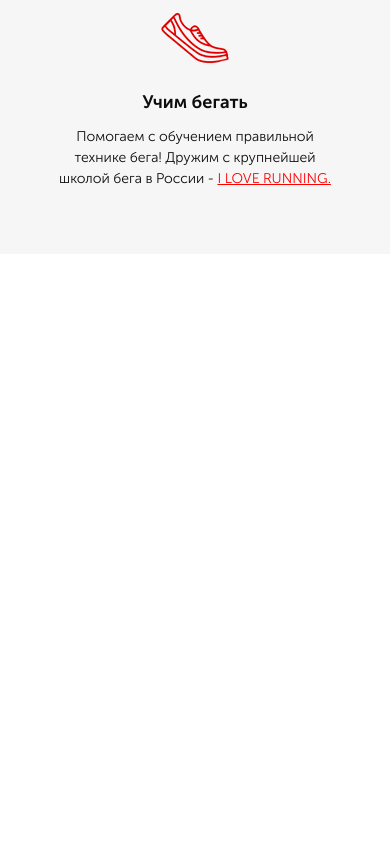
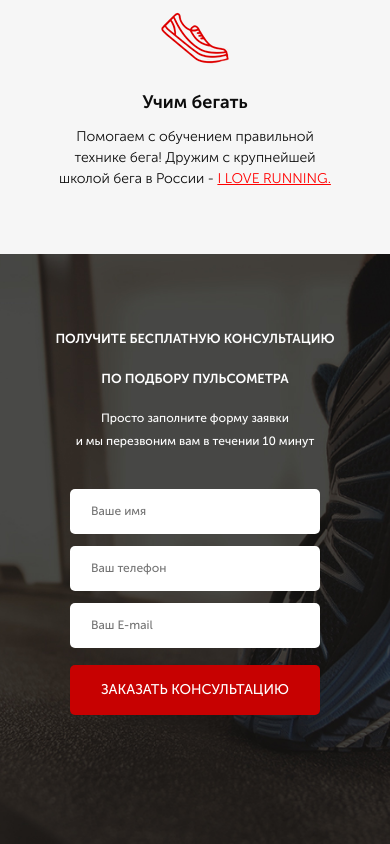
Before and after one commit to tyomavit/Pulse, a plain HTML site: page src/index.html in a window 390 px wide. Shown: the part 1214-2058 px from the top of the page. Before the commit the page ends 1468 px from the top, so only its background shows below. Drawn offline with Linux system fonts and the light colour scheme.

Commit message:
Comleted 3rd section Consultation (with adaptation)

```diff
--- a/src/index.html
+++ b/src/index.html
@@ -57,7 +57,7 @@
 
     <section class="advantages">
         <div class="container">
-            <h2 class="advantages_header">НАШИ ПРЕИМУЩЕСТВА</h2>
+            <h2 class="title">НАШИ ПРЕИМУЩЕСТВА</h2>
             <div class="advantages_wrapper">
                 <div class="advantages_item">
                     <img src="icons/advantages/cup.png" alt="cup">
@@ -77,5 +77,26 @@
             </div>
         </div>
     </section>
+
+    <section class="consultation">
+        <div class="container">
+            <h2 class="consultation_header">
+                Получите бесплатную консультацию<br>
+                по подбору пульсометра
+            </h2>
+            <div class="consultation_descr">
+                Просто заполните форму заявки<br>
+                и мы перезвоним вам в течении 10 минут
+            </div>
+
+            <form class="feed-form" action="#">
+                <input required placeholder="Ваше имя" type="text">
+                <input required placeholder="Ваш телефон" type="number">
+                <input required placeholder="Ваш E-mail" type="email">
+
+                <button class="button button_submit">Заказать консультацию</button>
+            </form>
+        </div>
+    </section>
 </body>
 </html>
--- a/src/sass/base/_media.sass
+++ b/src/sass/base/_media.sass
@@ -12,9 +12,19 @@
             .item_subheader
                 margin-top: 20px
                 margin-bottom: 10px
+    .consultation
+        &_header
+            font-size: 32px
+        &_descr
+            font-size: 18px
 @media (max-width: 767px)
     .header_official
         display: none
+    .consultation
+        &_header
+            font-size: 24px
+        &_descr
+            font-size: 16px
 @media (max-width: 600px)
     .promo
         &_header
@@ -34,6 +44,15 @@
     .button_main
         margin: 0 auto
         margin-top: 65px
+    .consultation
+        &_header
+            text-align: center
+            font-size: 21px
+        &_descr
+            text-align: center
+            font-size: 14px
+        .feed-form
+            align-items: center
 @media (max-width: 509px)
     .promo
         min-height: 570px
@@ -51,6 +70,17 @@
                 margin-top: 25px
             &_contacts
                 display: none
+    .consultation
+        min-height: 590px
+        padding: 65px 0 65px 0
+        &_header
+            text-align: center
+            font-size: 17px
+            line-height: 40px
+        &_descr
+            text-align: center
+            font-size: 13px
+            line-height: 23px
 @media (max-width: 430px)
     .container
         padding: 0
@@ -73,5 +103,21 @@
             &_logo
                 width: 230px
     .advantages
+        .title
+            font-size: 24px
+    .consultation
         &_header
-            font-size: 24px
+            font-size: 13px
+        &_descr
+            font-size: 12px
+        .feed-form
+            margin: 0 auto
+            margin-top: 36px
+            input
+                width: 250px
+                height: 45px
+                font-size: 12px
+            .button_submit
+                width: 250px
+                height: 50px
+                font-size: 14px
--- a/src/sass/blocks/_advantages.sass
+++ b/src/sass/blocks/_advantages.sass
@@ -2,11 +2,6 @@
     min-height: 475px
     padding: 73px 0 65px 0
     background: #F6F6F6
-    &_header
-        color: #0D0D0D
-        font-weight: 700
-        font-size: 30px
-        text-align: center
     &_wrapper
         margin-top: 60px
         display: flex
@@ -27,3 +22,8 @@
             margin-bottom: 20px
             font-weight: 700
             font-size: 18px
+    .title
+        color: #0D0D0D
+        font-weight: 700
+        font-size: 30px
+        text-align: center
--- a/src/sass/blocks/_buttons.sass
+++ b/src/sass/blocks/_buttons.sass
@@ -6,12 +6,16 @@
     font-weight: 500
     font-size: 12px
     text-transform: uppercase
-    background-color: $main-color
+    background: $main-color
     border-radius: 5px
     border: none
     &_main
         margin-top: 65px
-        width: 303px
-        height: 54px
-        font-weight: 500
+        width: 300px
+        height: 50px
         font-size: 16px
+    &_submit
+        margin-top: 0
+        width: 300px
+        height: 55px
+        font-size: 16px
--- /dev/null
+++ b/src/sass/blocks/_consultation.sass
@@ -0,0 +1,16 @@
+.consultation
+    min-height: 680px
+    padding: 100px 0 108px 0
+    background: url(../img/consultation_bg.png) center center/cover no-repeat
+    &_header
+        color: #FFFFFF
+        font-weight: 700
+        font-size: 36px
+        line-height: 54px
+        text-transform: uppercase
+    &_descr
+        margin-top: 8px
+        color: #FFFFFF
+        font-weight: 500
+        font-size: 20px
+        line-height: 30px
--- /dev/null
+++ b/src/sass/blocks/_forms.sass
@@ -0,0 +1,16 @@
+.feed-form
+    margin-top: 36px
+    display: flex
+    flex-direction: column
+    input
+        margin-bottom: 12px
+        width: 300px
+        height: 50px
+        padding: 0 21px
+        font-weight: 500
+        font-size: 14px
+        color: #4B4B4B
+        border-radius: 5px
+        border: none
+        &:nth-child(3)
+            margin-bottom: 17px
--- a/src/sass/style.sass
+++ b/src/sass/style.sass
@@ -8,4 +8,6 @@
 @import blocks/header
 @import blocks/buttons
 @import blocks/advantages
+@import blocks/consultation
+@import blocks/forms
 @import base/media
```
Also changed, not shown: src/css/style.min.css, 1 other file.
